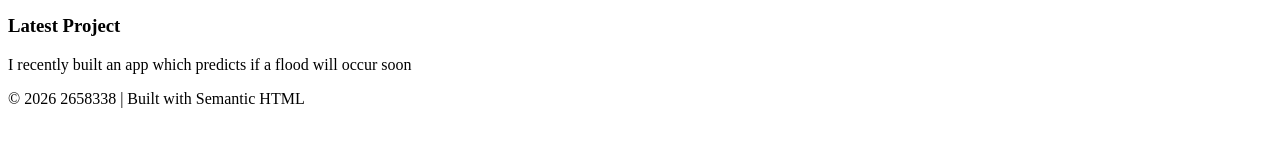
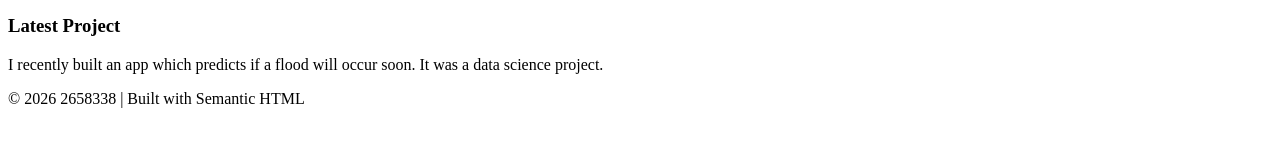
Before and after one commit to GabrielFelixO/2658338-portfolio, a plain HTML site: page index.html in a window 1280 px wide. Shown: the part 222-364 px from the top of the page. Drawn offline with Linux system fonts and the light colour scheme.

Commit message:
Add detail to project description in index.html

```diff
--- a/index.html
+++ b/index.html
@@ -27,7 +27,7 @@
 
         <article>
             <h3>Latest Project</h3>
-            <p>I recently built an app which predicts if a flood will occur soon</p>
+            <p>I recently built an app which predicts if a flood will occur soon. It was a data science project.</p>
         </article>
     </main>
 
```
